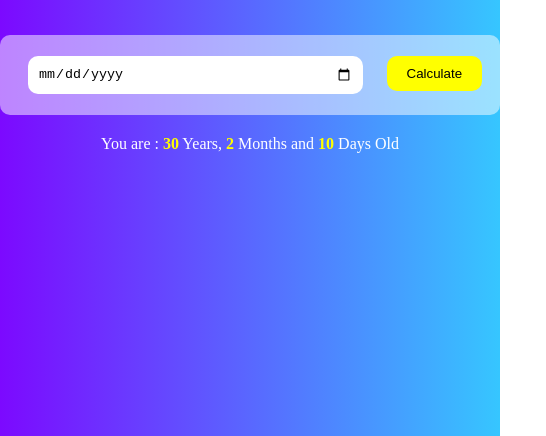
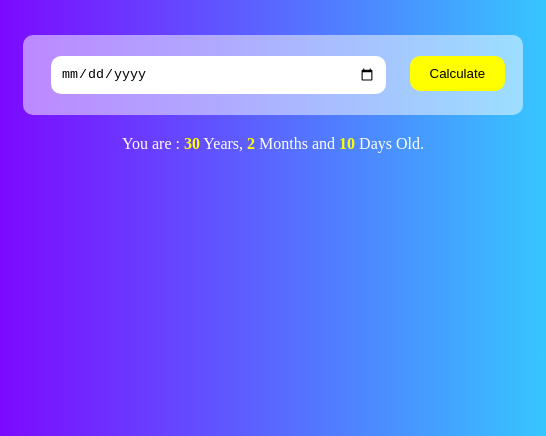
Before and after one commit to kcking69/Age-Calculator, a plain HTML site: page index.html in a window 390 px wide. Shown: the part 408-844 px from the top of the page, 546 px wide, since content can reach past the window. Drawn offline with Linux system fonts and the light colour scheme.

Commit message:
responsive test 5

```diff
--- a/Age.css
+++ b/Age.css
@@ -4,9 +4,9 @@
   box-sizing: border-box;
 }
 
-.container {
+html {
   background: linear-gradient(90deg, rgb(124, 9, 255), rgb(54, 198, 255));
-  width: fit-content;
+  width: 100%;
   height: 100vh;
   display: flex;
   align-items: center;
@@ -63,11 +63,17 @@
   font-weight: bold;
 }
 
-@media screen and (min-width: 640px) {
-  .container {
+@media screen and (max-width: 640px) {
+  html {
     background: linear-gradient(90deg, rgb(124, 9, 255), rgb(54, 198, 255));
     width: 100%;
     height: 100vh;
-    padding: 6%;
+    padding-left: 70%;
+    padding-right: 70%;
+    display: flex;
+    align-items: center;
+    justify-content: center;
+    text-align: center;
+    overflow: hidden;
   }
 }
--- a/index.html
+++ b/index.html
@@ -18,7 +18,7 @@
         <p id="display-age">
           You are : <span id="years">30</span> Years,
           <span id="months">2</span> Months and <span id="days">10</span> Days
-          Old
+          Old.
         </p>
       </div>
     </div>
```
